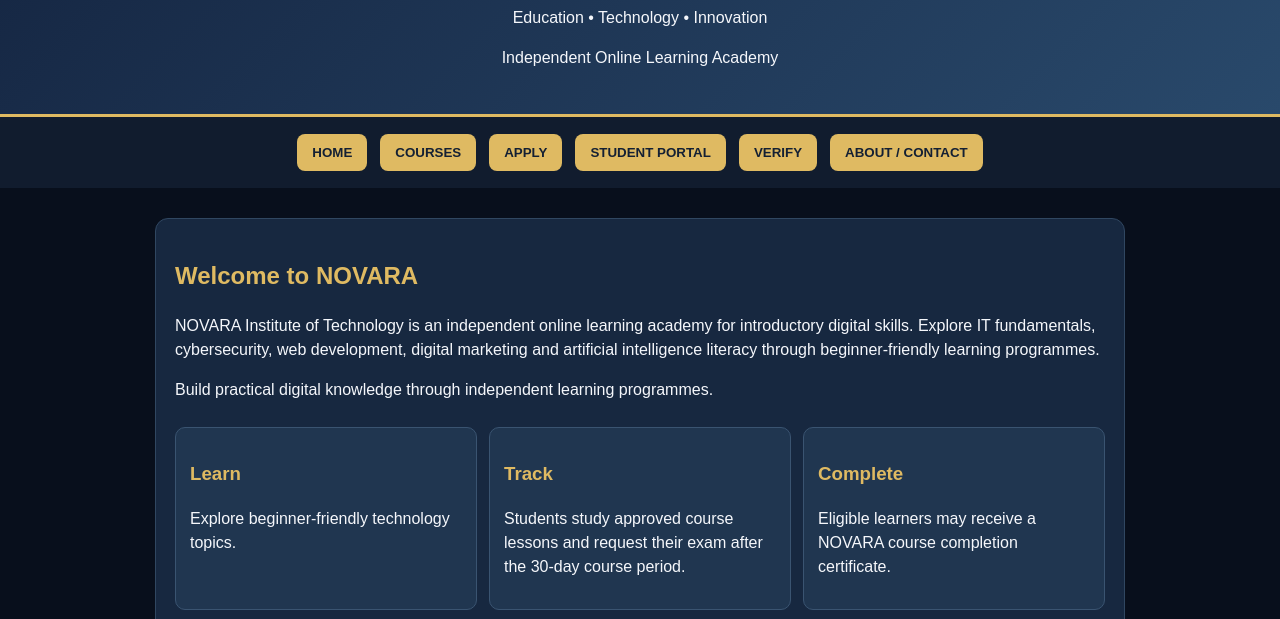
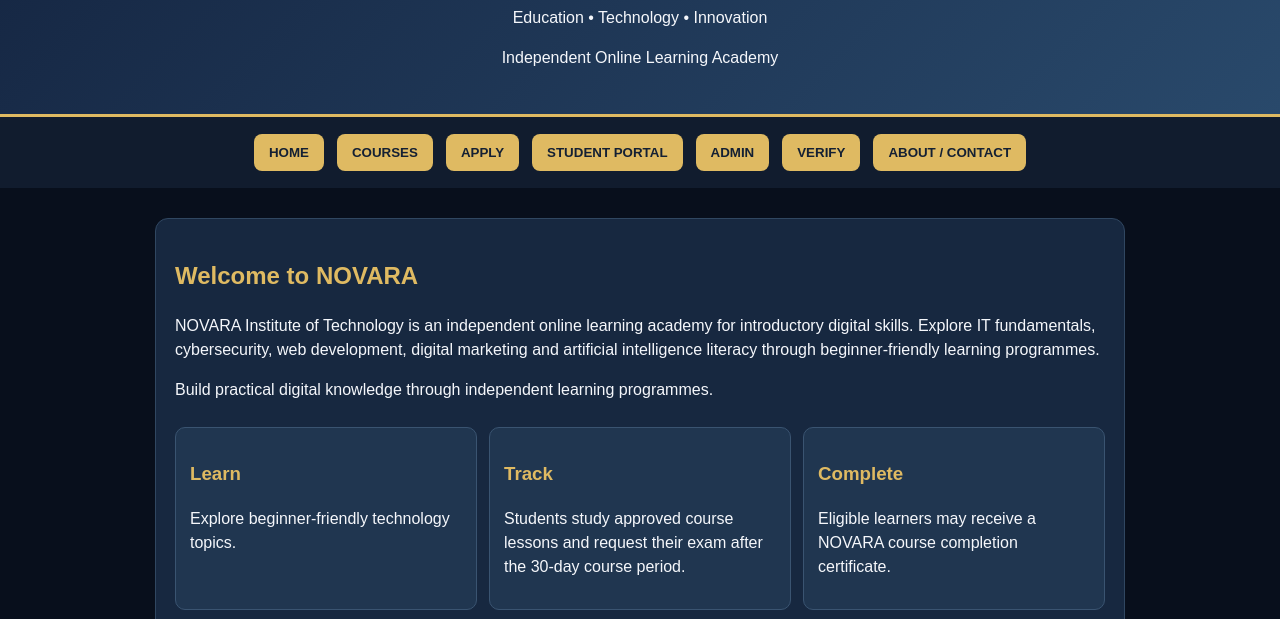
Before and after one commit to fy011276-art/novara-website, a plain HTML site: page index.html in a window 1280 px wide. Shown: the part 173-792 px from the top of the page. Drawn offline with nearby package versions, Linux system fonts and the light colour scheme.

Commit message:
Restore visible admin navigation button

```diff
--- a/index.html
+++ b/index.html
@@ -51,7 +51,7 @@ footer{text-align:center;padding:25px;color:#899bb2}
 <header><div class="logo">NOVARA</div><h1>INSTITUTE OF TECHNOLOGY</h1><p>Education • Technology • Innovation</p><p>Independent Online Learning Academy</p></header>
 <nav>
 <button onclick="show('home')">HOME</button><button onclick="show('courses')">COURSES</button><button onclick="show('apply')">APPLY</button>
-<button onclick="openStudentPortal()">STUDENT PORTAL</button><button onclick="show('verify')">VERIFY</button><button onclick="show('about')">ABOUT / CONTACT</button>
+<button onclick="openStudentPortal()">STUDENT PORTAL</button><button id="adminNavButton" type="button" onclick="show('admin')">ADMIN</button><button onclick="show('verify')">VERIFY</button><button onclick="show('about')">ABOUT / CONTACT</button>
 </nav>
 <main class="container">
 <section id="home"><div class="card"><h2>Welcome to NOVARA</h2><p>NOVARA Institute of Technology is an independent online learning academy for introductory digital skills. Explore IT fundamentals, cybersecurity, web development, digital marketing and artificial intelligence literacy through beginner-friendly learning programmes.</p><p>Build practical digital knowledge through independent learning programmes.</p><div class="grid"><div class="tile"><h3>Learn</h3><p>Explore beginner-friendly technology topics.</p></div><div class="tile"><h3>Track</h3><p>Students study approved course lessons and request their exam after the 30-day course period.</p></div><div class="tile"><h3>Complete</h3><p>Eligible learners may receive a NOVARA course completion certificate.</p></div></div><button onclick="show('apply')">APPLY NOW</button><button class="secondary" onclick="show('courses')">VIEW COURSES</button></div><div class="card notice"><b>Important:</b> NOVARA is an independent learning programme, not a government, university, Google, Cisco or accredited professional qualification.</div></section>
```
